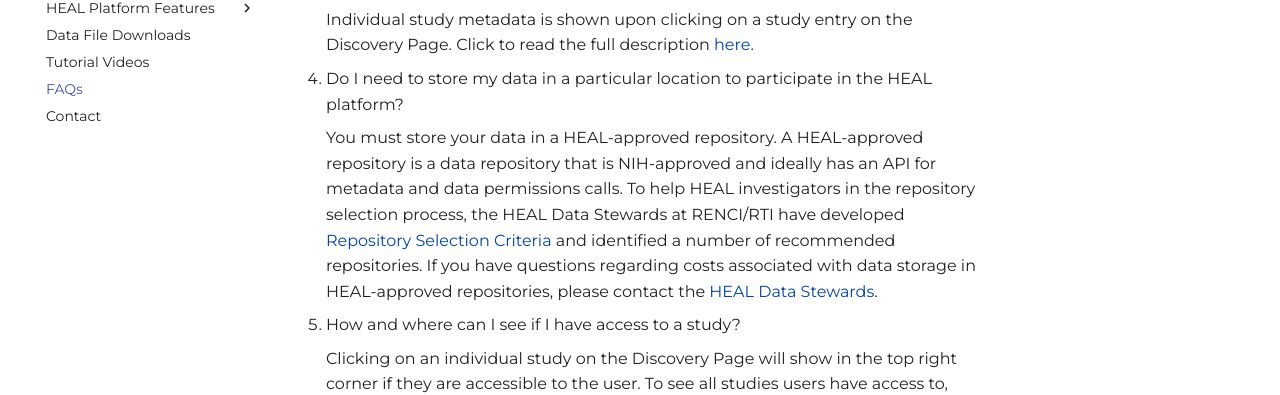
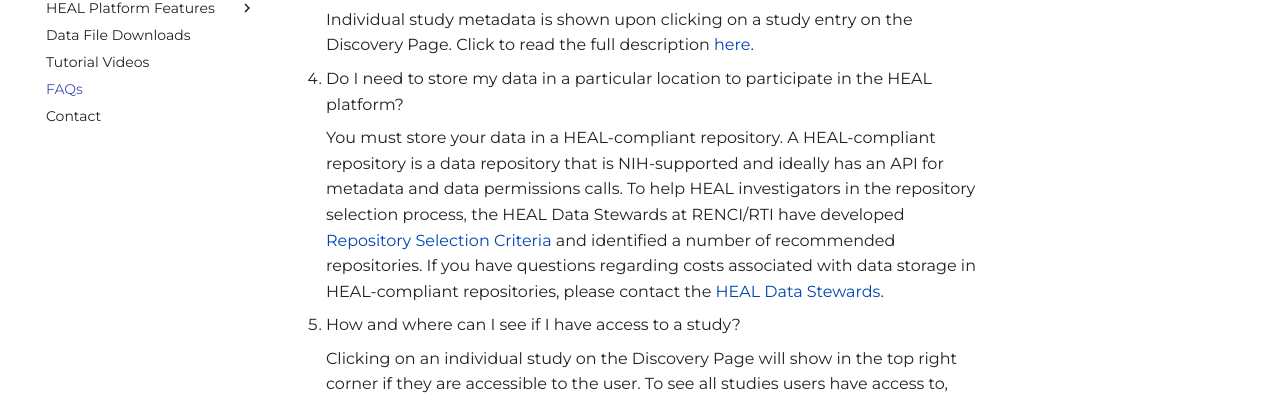
Before and after one commit to HEAL/platform-documentation, an MkDocs documentation site: the page built from docs/faqs.md, in a window 1280 px wide and 900 px high. Shown: the part 400-795 px from the top of the window. Built offline with MkDocs 1.6.1 and Material for MkDocs 9.7.7, drawn with Linux system fonts in a browser that asks for light colours.

Commit message:
update all instances of HEAL-approved and NIH-approved

```diff
--- a/docs/faqs.md
+++ b/docs/faqs.md
@@ -23,9 +23,9 @@
 
 4. Do I need to store my data in a particular location to participate in the HEAL platform?
 
-    You must store your data in a HEAL-approved repository. A HEAL-approved repository is a data repository that is NIH-approved and ideally has an API for metadata and data permissions calls.
+    You must store your data in a HEAL-compliant repository. A HEAL-compliant repository is a data repository that is NIH-supported and ideally has an API for metadata and data permissions calls.
     To help HEAL investigators in the repository selection process, the HEAL Data Stewards at RENCI/RTI have developed [Repository Selection Criteria](https://www.healdatafair.org/resources/guidance/selection) and identified a number of recommended repositories.
-    If you have questions regarding costs associated with data storage in HEAL-approved repositories, please contact the [HEAL Data Stewards](mailto:HEALstewards@renci.org).
+    If you have questions regarding costs associated with data storage in HEAL-compliant repositories, please contact the [HEAL Data Stewards](mailto:HEALstewards@renci.org).
 
 
 5. How and where can I see if I have access to a study?
```
Also changed, not shown: docs/platform_request_access.md (+1 -1 lines), docs/vlmd_submission.md (+1 -1 lines).
